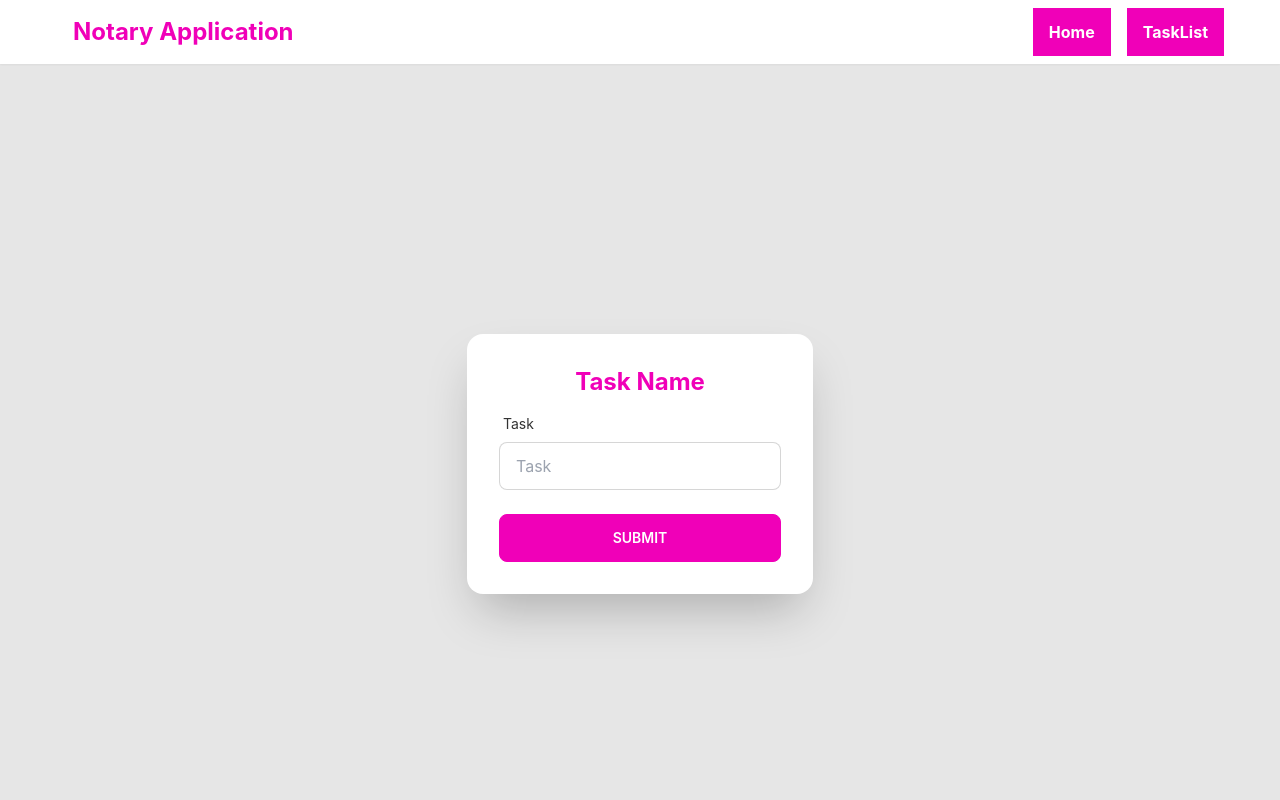
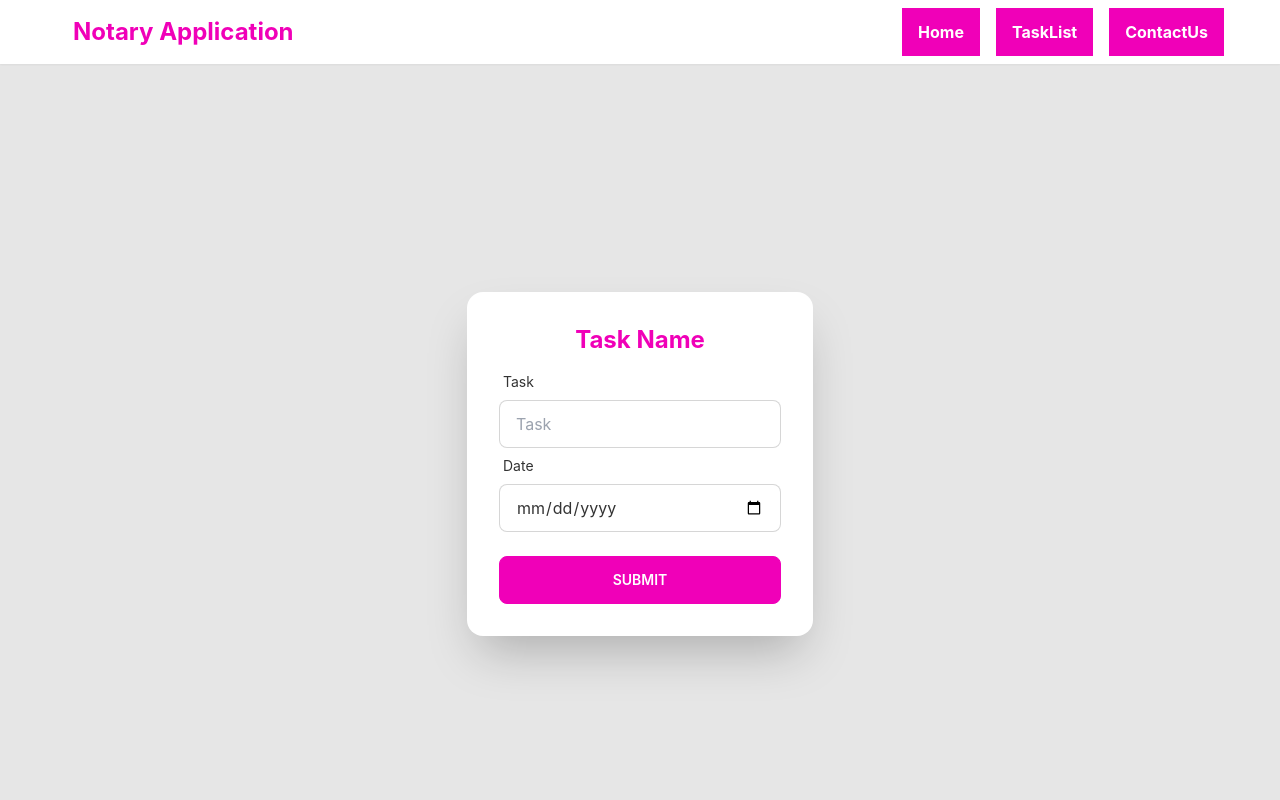
Before and after one commit to mirajulalam/notary, a React (Create React App) app: page / in a window 1280 px wide. Shown: the top 800 px of the page. Built offline with nearby package versions, Linux system fonts and the light colour scheme.

Commit message:
404 page added

```diff
--- a/src/App.js
+++ b/src/App.js
@@ -1,8 +1,10 @@
 import { Route, Routes } from 'react-router-dom';
 import './App.css';
+import ContactUs from './components/ContactUs/ContactUs';
 import Footer from './components/Footer/Footer';
 import Home from './components/Home/Home';
 import Navbar from './components/Navbar/Navbar';
+import PagenotFound from './components/PagenotFound/PagenotFound';
 import Tasklist from './components/Tasklist/Tasklist';
 
 function App() {
@@ -12,6 +14,8 @@ function App() {
       <Routes>
         <Route path='/' element={<Home/>}/>
         <Route path='/tasklist' element={<Tasklist/>}/>
+        <Route path='/contactus' element={<ContactUs/>}/>
+        <Route path='*' element={<PagenotFound/>}/>
       </Routes>
       <Footer/>
     </div>
--- a/src/components/AddTask/AddTask.js
+++ b/src/components/AddTask/AddTask.js
@@ -1,13 +1,16 @@
 import React from 'react';
+import swal from 'sweetalert';
 
 const AddTask = () => {
 
     const handleSubmit =event=>{
         event.preventDefault();
         const task=event.target.task.value;
-        console.log(task);
+        const date=event.target.date.value;
+        console.log(date);
         const addTask ={
             task,
+            date
         }
         fetch('http://localhost:5000/task', {
             method: "POST",
@@ -19,6 +22,7 @@ const AddTask = () => {
             .then(res => res.json())
             .then(data => {
                 console.log(data,'successfully added');
+                swal("Successfully", "Task added successfull", "success");
                 event.target.reset();
             })
     }
@@ -38,6 +42,12 @@ const AddTask = () => {
           </label>
           <input type="text" name='task' placeholder="Task" className="input input-bordered" />
         </div>
+        <div className="form-control">
+          <label className="label">
+            <span className="label-text">Date</span>
+          </label>
+          <input type="date" name='date' placeholder="Date" className="input input-bordered" />
+        </div>
         <div className="form-control mt-6">
           <button type='submit' className="btn btn-secondary text-white">Submit</button>
         </div>
--- a/src/components/Navbar/Navbar.js
+++ b/src/components/Navbar/Navbar.js
@@ -4,7 +4,8 @@ import { NavLink } from 'react-router-dom';
 const Navbar = () => {
     const menuItems =<>
     <li><NavLink className="bg-secondary text-white font-bold mr-4" to="/">Home</NavLink></li>
-    <li><NavLink className="bg-secondary text-white font-bold" to="/tasklist">TaskList</NavLink></li>
+    <li><NavLink className="bg-secondary text-white font-bold mr-4" to="/tasklist">TaskList</NavLink></li>
+    <li><NavLink className="bg-secondary text-white font-bold" to="/contactus">ContactUs</NavLink></li>
     </>
     return (
         <div className="navbar sticky top-0 z-50 bg-base-100  mx-auto px-14 shadow-sm">
--- /dev/null
+++ b/src/components/PagenotFound/PagenotFound.js
@@ -0,0 +1,13 @@
+import React from 'react';
+import notfound from '../../assets/notfound.jpeg';
+
+const PagenotFound = () => {
+
+    return (
+        <div>
+            <img className='w-screen' src={notfound} alt="" />
+        </div>
+    );
+};
+
+export default PagenotFound;
--- a/src/components/Tasklist/Tasklist.js
+++ b/src/components/Tasklist/Tasklist.js
@@ -13,12 +13,13 @@ const Tasklist = () => {
         .then(data => setAllTask(data))
     })
     return (
-        <div className="overflow-x-auto">
+        <div className="overflow-x-auto h-screen">
   <table className="table w-full">
     <thead>
       <tr>
         <th>SR</th>
-        <th>task</th>
+        <th>Task</th>
+        <th>Date</th>
       </tr>
     </thead>
     <tbody>
@@ -26,6 +27,7 @@ const Tasklist = () => {
             allTask.map((list,index)=> <tr key={list._id}>
                   <th>{index+1}</th>
                   <td>{list.task}</td>
+                  <td>{list.date}</td>
             </tr>
             )
         }
```
